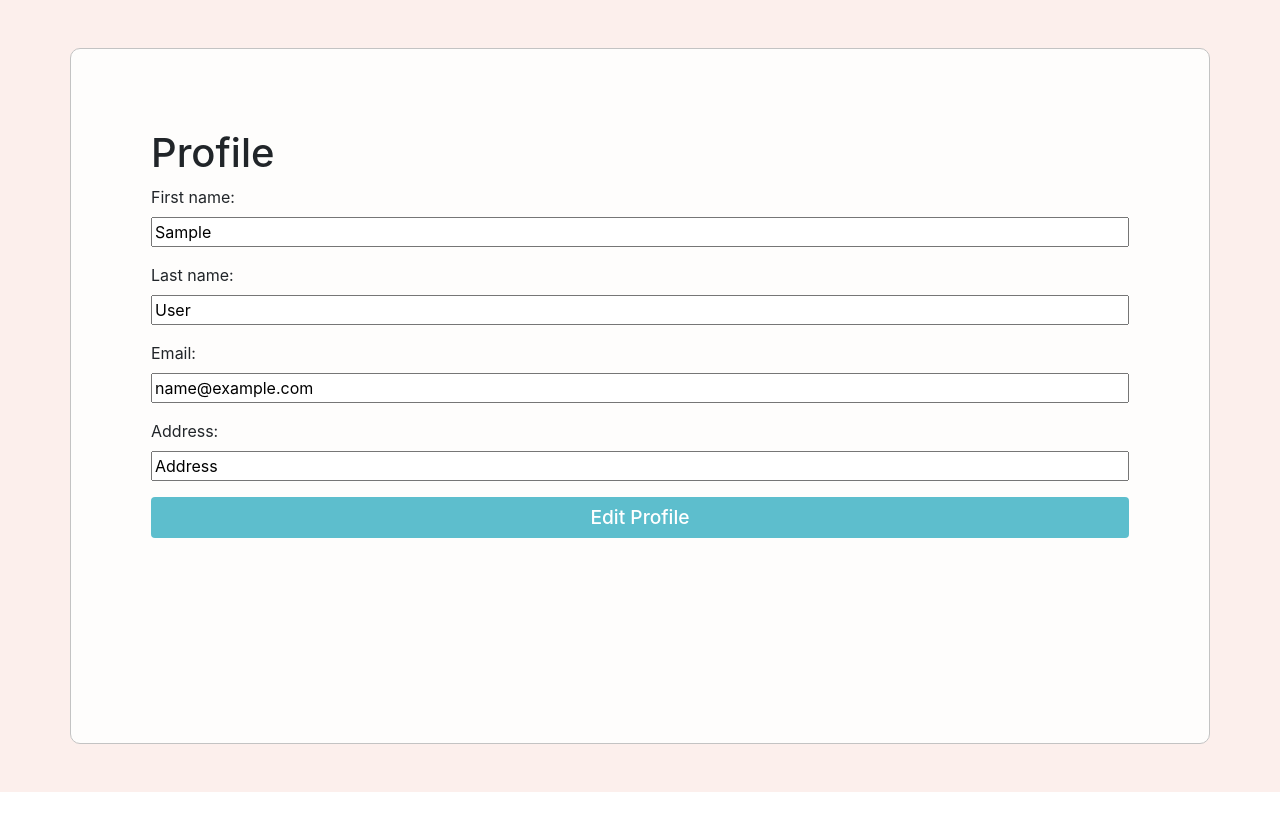
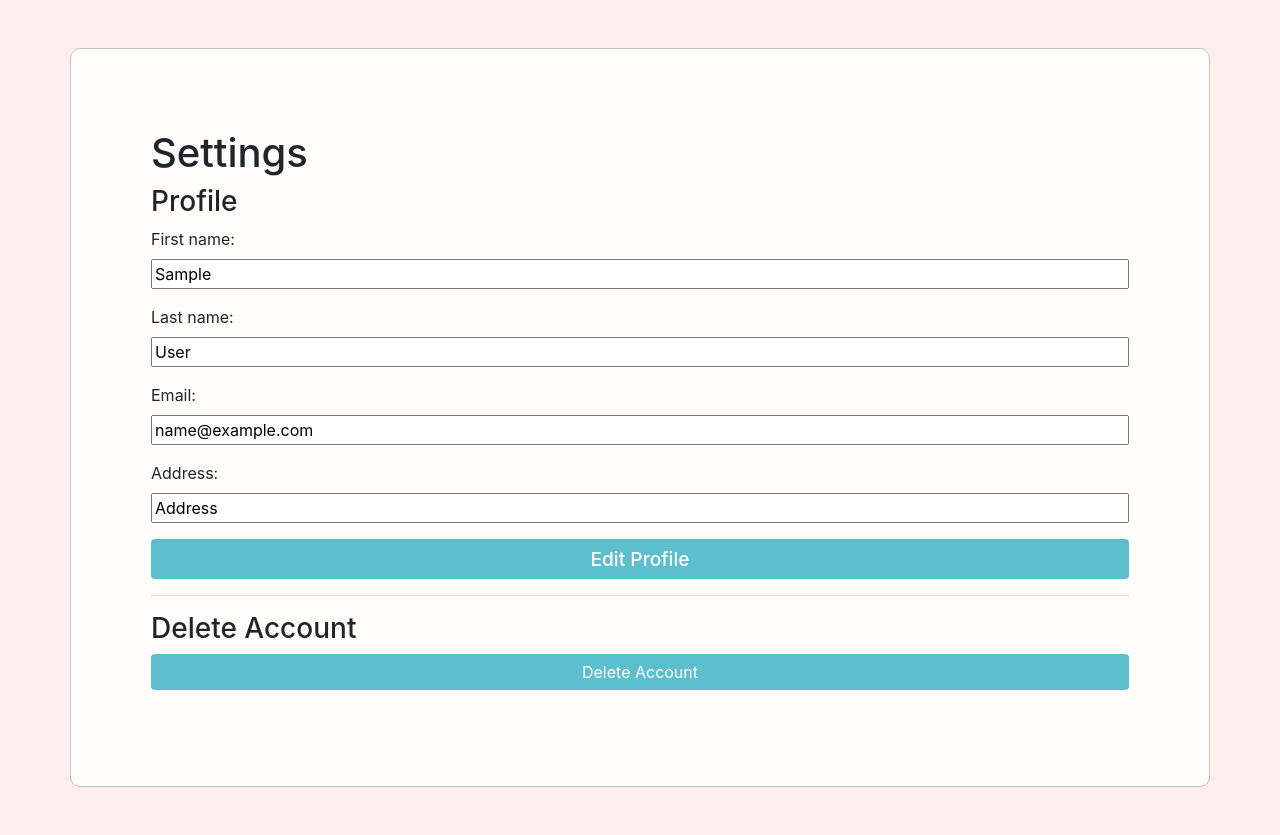
Before and after one commit to DouniaBK/life-coach, a Django app: page /members/user_profile in a window 1280 px wide. Shown: the part 76-911 px from the top of the page. Before the commit the page ends 868 px from the top, so only its background shows below. Run offline with Django 3.2, Linux system fonts and the light colour scheme; the visitor is signed in with stand-in values (Sample User, id 1).

Commit message:
feature: Add delete functionality to user profile

```diff
--- a/members/forms.py
+++ b/members/forms.py
@@ -12,8 +12,6 @@ class RegisterUserForm(UserCreationForm):
     class Meta:
         model = CustomUser
         fields = ('first_name', 'last_name', 'email', 'address', 'password1', 'password2')
-
-
 
 class EditProfile(forms.ModelForm):
     first_name = forms.CharField(max_length=50)
--- a/members/templates/user_profile.html
+++ b/members/templates/user_profile.html
@@ -35,42 +35,44 @@
 
                 <div class="container" id="scheduler-container">
 
-                    <h1>Profile</h1>
+                    <h1>Settings</h1>
+                    <h3>Profile</h3>
 
                     <form method="POST" name="user_profile"  action="{% url 'user_profile' %}">
                         {% csrf_token %}
                         <div class="form-profile">
-                        {{ form.as_p }}
+                            {{ form.as_p }}
                         </div>
-                        <!--
-                        <div class="form-outline mb-4">
-                            <label class="form-label" for="id_first_name">First Name</label>
-                            <input type="text" id="id_first_name" class="form-control" name="first_name" aria-describedby="first_name" required>
-                        </div>
-                        <div class="form-outline mb-4">
-                            <label class="form-label" for="id_last_name">Last Name</label>
-                            <input type="text" id="id_last_name" class="form-control" name="last_name" aria-describedby="last_name" required>
-                        </div>
-                        <div class="form-outline mb-4">
-                            <label class="form-label" for="id_email">Email</label>
-                            <input type="email" id="id_email" class="form-control" name="email" aria-describedby="email" required>
-                        </div>
-                        <div class="form-outline mb-4">
-                            <label class="form-label" for="id_address">Home Address</label>
-                            <input type="text" id="id_address" class="form-control" name="address" aria-describedby="address" required>
-                        </div>
-                        -->
+
                         {% if is_edit %}
-                        <div style="display:flex; width: 100%; justify-content: space-between;">
-                            <button type="submit" class="btn btn-primary" name= "booking" href="{% url 'user_profile' %}">Cancel</button>
-                            <button type="submit" class="btn btn-primary" name= "booking" href="{% url 'user_profile' %}?edit=true">Save</button>
-                        </div>
+                            <div style="display:flex; width: 100%; justify-content: space-between;">
+                                <button type="submit" class="btn btn-primary" name= "booking" href="{% url 'user_profile' %}">Cancel</button>
+                                <button type="submit" class="btn btn-primary" name= "booking" href="{% url 'user_profile' %}?edit=true">Save</button>
+                            </div>
 
                         {% else %}
                             <a class="btn btn-primary btn-block" id="btn-form" name= "booking" href="{% url 'user_profile' %}?edit=true">Edit Profile</a>
                         {% endif %}
                     </form>
 
+                    <hr/>
+
+                    <h3>Delete Account</h3>
+                    <form method="POST" name="user_delete"  action="{% url 'user_profile' %}">
+                        {% csrf_token %}
+                        {% if is_delete %}
+                            <div style="display:flex; width: 100%; justify-content: space-between;">
+                                <label for="pwd_for_delete">Enter your password to confirm account deletion:</label><br>
+                                <input type="text" id="pwd_for_delete" name="pwd_for_delete" value="Password"><br>
+                                <button type="submit" class="btn btn-primary" name= "Delete Account Now" href="{% url 'user_profile' %}?delete=true">Delete Account Now</button>
+                            </div>
+
+                        {% else %}
+                            <a class="btn btn-primary btn-block" id="del-form" name= "booking" href="{% url 'user_profile' %}?delete=true">Delete Account</a>
+                        {% endif %}
+                    </form>
+
+
                 </div>
 
 </div>
--- a/members/views.py
+++ b/members/views.py
@@ -24,12 +24,10 @@ def login_user(request):
     else:
         return render(request, 'authenticate/login.html', {})
 
-
 def logout_user(request):
     logout(request)
     messages.success(request, ("You are logged out."))
     return redirect('index')
-
 
 def register_user(request):
     if request.method == "POST":
@@ -39,9 +37,12 @@ def register_user(request):
             username = form.cleaned_data['email']
             password = form.cleaned_data['password1']
             user = authenticate(username=username, password=password)
-            login(request, user)
-            messages.success(request, ('Registration Successful!'))
-            return redirect('booking')
+            if user is not None:
+                login(request, user)
+                messages.success(request, ('Registration Successful!'))
+                return redirect('booking')
+            else:
+                return redirect('index')
     else:
         form = RegisterUserForm()
 
@@ -51,10 +52,33 @@ def register_user(request):
 def user_profile(request):
 
     is_edit = request.GET.get('edit', "false") == 'true'
-    is_edit_post = request.POST.get('edit', "false") == 'true'
-    is_edit_raw = request.GET.get('edit', "false")
+
+    is_delete = request.GET.get('delete', "false") == 'true'
 
     user = request.user
+    delete_pwd = ''
+
+    try:
+        delete_pwd = request.POST['pwd_for_delete']
+    except:
+        pass
+
+    if delete_pwd != '':
+        try:
+            user = authenticate(request, username=request.user.email, password=delete_pwd)
+
+            if user is not None:
+                logout(request)
+                user.delete()
+                messages.success(request, "The user is deleted")
+                return redirect('index')
+            else:
+                messages.success(request, ("Delete Failed! Please, Try Again."))
+                return redirect('index')
+        except:
+            messages.success(request, ("Delete Failed!"))
+
+        return redirect('user_profile')
 
     form = EditProfile(request.POST or None, instance=user)
 
@@ -63,4 +87,18 @@ def user_profile(request):
 
         return redirect('user_profile')
 
-    return render(request, 'user_profile.html', {'form': form, 'is_edit': is_edit,})
+    return render(request, 'user_profile.html', {'form': form, 'is_edit': is_edit, 'is_delete': is_delete,})
+
+
+
+
+'''
+    except:
+        # do nothing
+
+    if delete_pwd != None:
+        print('DELETE')
+        return redirect('user_profile')
+
+
+'''
--- a/static/style.css
+++ b/static/style.css
@@ -473,3 +473,7 @@ table td:visited {
   display: flex;
   flex-direction: column;
 }
+
+.h1 {
+  margin-bottom: 1rem !important;
+}
--- a/templates/base.html
+++ b/templates/base.html
@@ -59,9 +59,9 @@
 
 
               {% if user.is_authenticated %}
-              <li class="nav-item">
-                <a class="nav-link" id="nav-text" href="booking"> Coaching Sessions</a>
-              </li>
+                <li class="nav-item">
+                  <a class="nav-link" id="nav-text" href="booking"> Coaching Sessions</a>
+                </li>
               {% endif %}
             </div>
               <!-- Icon dropdown -->
```
Also changed, not shown: booking/views.py (+80 -77 lines).
